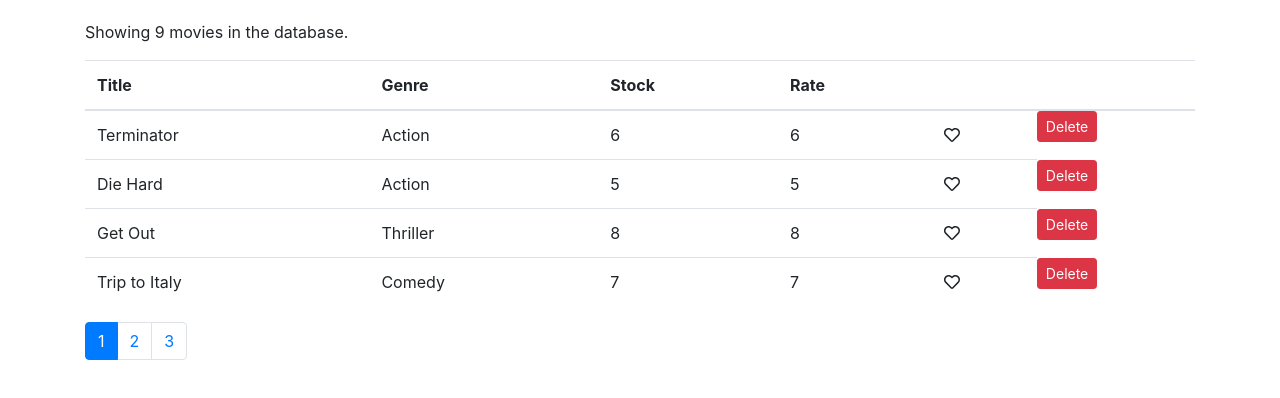
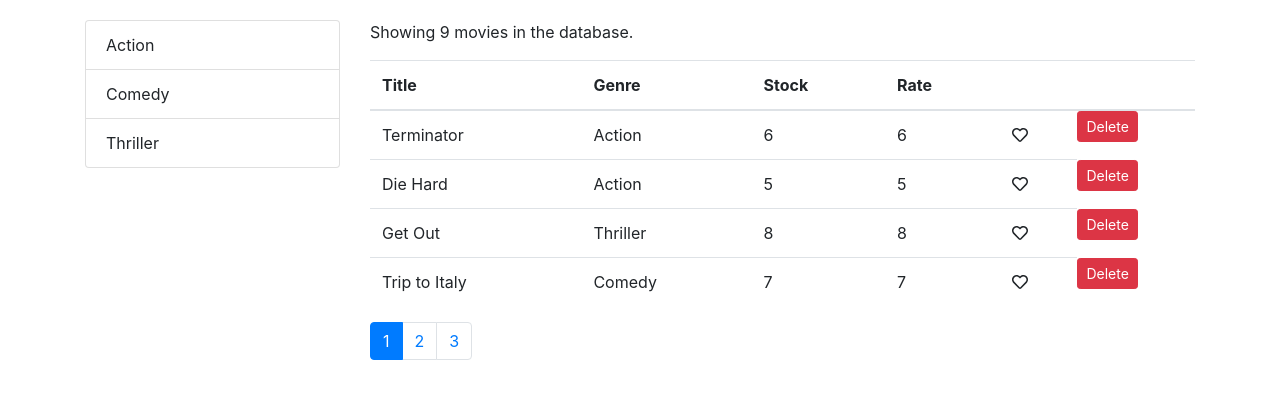
Before and after one commit to StevenVC-P/Videly, a React (Create React App) app: page / in a window 1280 px wide. Shown: the top 398 px of the page. Built offline with nearby package versions, Linux system fonts and the light colour scheme.

Commit message:
added genre selection class change to identify active genre

```diff
--- a/src/App.js
+++ b/src/App.js
@@ -1,7 +1,6 @@
 import React, { Component } from "react";
 import './App.css';
 import Movies from "./components/movies.jsx";
-
 
 class App extends Component {
   render() {
--- /dev/null
+++ b/src/components/common/listgroup.jsx
@@ -0,0 +1,32 @@
+import React from 'react';
+
+const ListGroup = props => {
+    const {
+        items,
+        selectedItem,
+        textProperty,
+        valueProperty,
+        onItemSelect,
+    }= props
+
+    return (
+        <ul className="list-group">
+            {items.map(item => (
+                <li onClick={() => onItemSelect(item)}
+                key={item[valueProperty]}
+                className={item === selectedItem ? 'list-group-item active' : 'list-group-item'}
+            >
+                {item[textProperty]}
+            </li>
+            ))}
+        </ul>
+    );
+
+}
+
+ListGroup.defaultProps = {
+    textProperty: 'name',
+    valueProperty: '_id',
+};
+
+export default ListGroup;
--- a/src/components/movies.jsx
+++ b/src/components/movies.jsx
@@ -1,15 +1,26 @@
 import React, { Component } from "react";
 import { getMovies } from "../services/fakeMovieService.js";
+import { getGenres } from "../services/fakeGenreService.js";
 import Like from "./common/like.jsx";
 import Pagnation from "./common/pagaination";
+import ListGroup from "./common/listgroup.jsx";
 import { paginate } from "../utils/paginate";
 
 class Movies extends Component {
     state = {
-        movies: getMovies(),
+        movies: [],
+        genres: [],
         pageSize: 4,
         currentPage: 1,
     };
+
+    componentDidMount() {
+        this.setState({movies:getMovies(), genres:getGenres()})
+    }
+
+    handleGenreSelect = genre => {
+        this.setState({ selectedGenre: genre });
+    }
 
     handleDelete = movie => {
         console.log(movie)
@@ -40,7 +51,15 @@
         const movies = paginate(allMovies, currentPage, pageSize)
 
         return(
-            <React.Fragment>
+            <div className="row">
+                <div className="col-3">
+                    <ListGroup
+                        items={this.state.genres}
+                        onItemSelect={this.handleGenreSelect}
+                        selectedItem={this.state.selectedGenre}
+                    />
+                </div>
+                <div className="col">
                     <p>Showing {count} movies in the database.</p>
                     <table className="table">
                         <thead>
@@ -73,7 +92,8 @@
                         currentPage={currentPage}
                         onPageChange={this.handlePageChange}
                     />
-            </React.Fragment>
+                </div>
+            </div>
         )
     }
 
```
Lines whose indentation alone changed are shown as unchanged.
